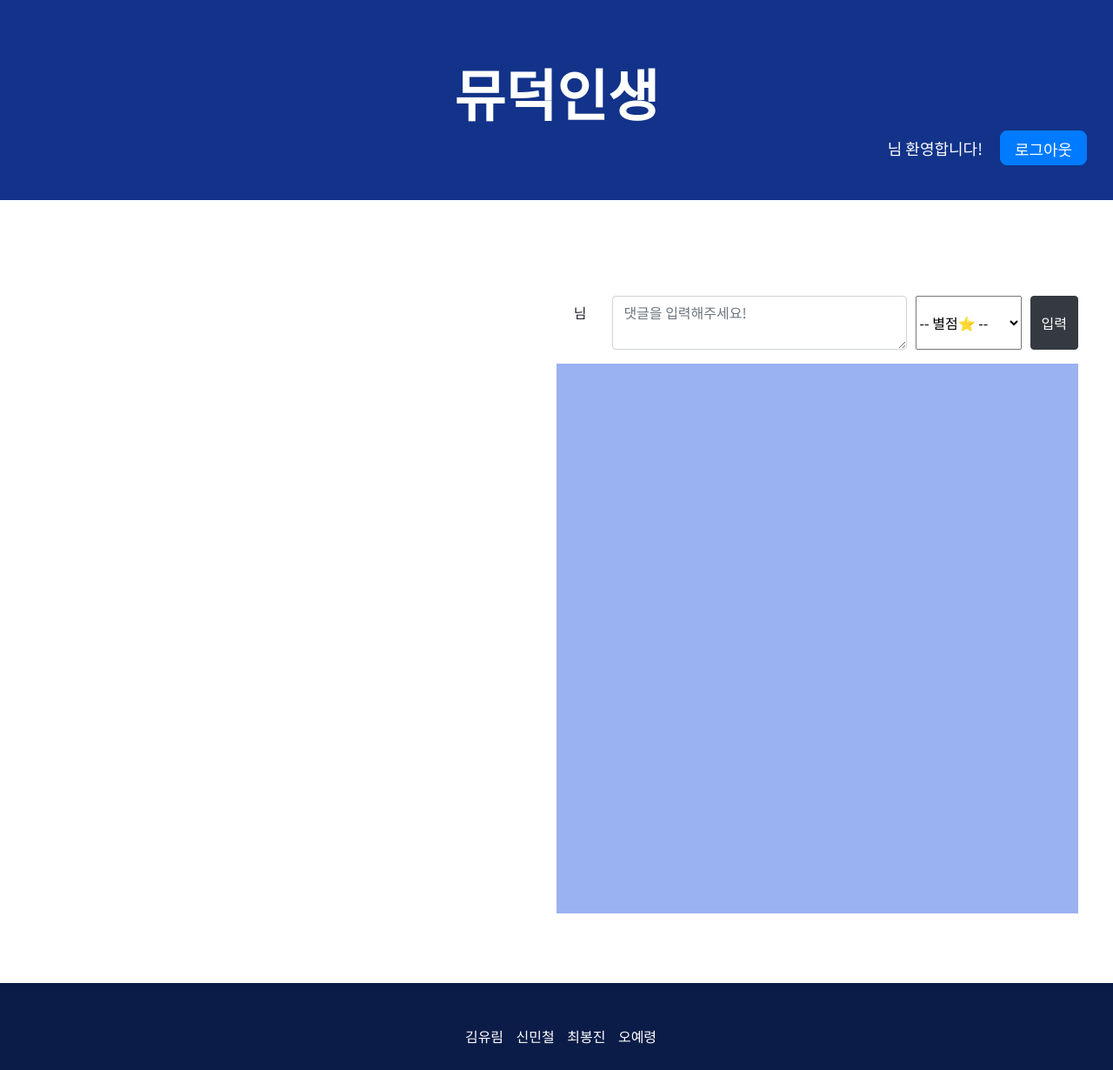
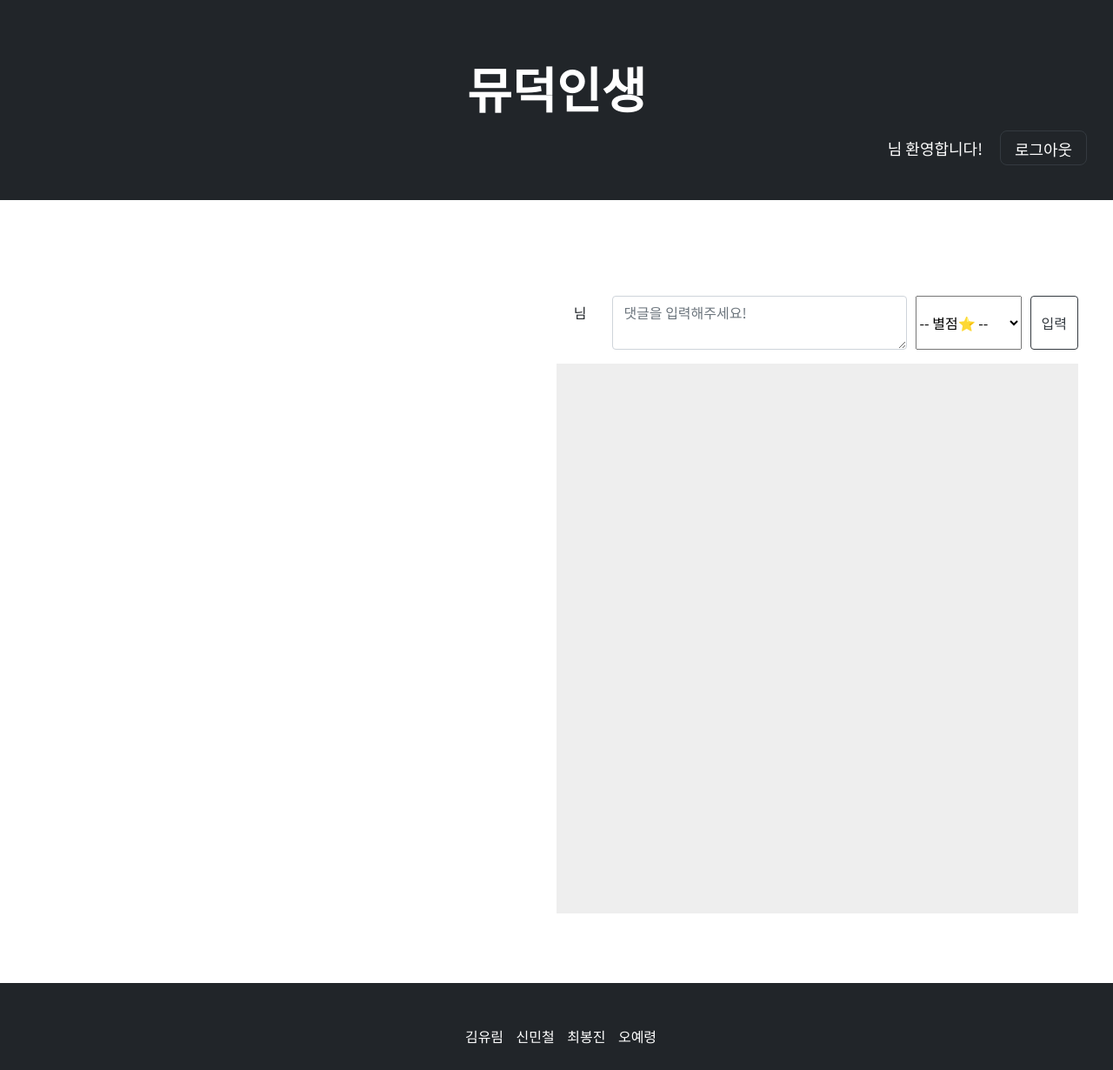
Before and after one commit to ryurim0109/6jo-miniproject, a Flask app: template templates/detail.html in a window 1280 px wide. Shown: the whole page at 87% size. Run offline with Flask 2, Linux system fonts and the light colour scheme; the template is opened without the code that fills it, so the values that code supplies are empty; some libraries are stand-ins or nearby versions.

Commit message:
디테일 페이지 수정

```diff
--- a/static/css/detail.css
+++ b/static/css/detail.css
@@ -25,7 +25,7 @@ header, section, footer{ display: block; margin:0; padding:0; }
 header#header{
     width: 100%;
     float: left;
-    background: #123389;
+    background: #212529;
     height: 230px; position: relative;
 }
 div#header_inner{
@@ -39,7 +39,7 @@ h1#logo{
     text-align: center;
     color:#fff;
     margin-top: 60px;
-    font: bold 4rem "Noto Sans KR";
+    font: bold 3.5rem "Noto Sans KR";
 }
 ul#memberInfo{
     position: absolute;
@@ -79,7 +79,7 @@ section#musicInfo{
     width: 100%;
     float:left;
     position: relative;
-    min-height: 900px;
+    height: 900px;
 }
 div#musicInfo_inner{
     width: 1200px;
@@ -139,7 +139,7 @@ div#ment_box{
     position: relative;
 }
 div#ment_list{
-    background: #9AB2F1;
+    background: #eee;
     padding: 5% 0;
     height: 632px;
     overflow:scroll;
@@ -171,7 +171,7 @@ footer#footer{
     width:100%;
     position: relative;
     height: 100px;
-    background: #0B1C48;
+     background: #212529;
     float: left;
 }
 footer#footer div{
@@ -218,6 +218,13 @@ footer#footer div a{
     h1#logo{
         margin-top: 10px;
     }
+    section#musicInfo{
+    height: 1330px;
+}
+
+    div#ment_list{
+    height: 500px;
+}
 }
 @media screen and (max-width:720px){
     body,html{
--- a/templates/detail.html
+++ b/templates/detail.html
@@ -3,7 +3,7 @@
   <head>
     <meta charset="utf-8">
     <meta name="viewport" content="width=device-width, initial-scale=1">
-    <title>뮤덕인생</title>
+    <title>뮤지컬 리스트 | 뮤덕인생</title>
     <link rel="shortcut icon" href="../static/img/favicon.png" />
     <link href="https://fonts.googleapis.com/css2?family=Noto+Sans+KR&display=swap" rel="stylesheet">
     <!-- bootstrap -->
@@ -117,7 +117,7 @@
       </h1>
       <ul id="memberInfo">
         <li><a>{{ name }}님 환영합니다!</a></li>
-        <li><button id="logout" type="button" class="btn btn-primary" onclick="logout('mytoken')"><a>로그아웃</a></button></li>
+        <li><button id="logout" type="button"  class="btn btn-outline-dark" onclick="logout('mytoken')"><a>로그아웃</a></button></li>
       </ul>
     </div>
   </header>
@@ -149,12 +149,12 @@
               <option value="4">⭐⭐⭐⭐</option>
               <option value="5">⭐⭐⭐⭐⭐</option>
             </select>
-            <button id="commentBtn" type="button" class="btn btn-dark" onclick="showComment(decodeURI(window.location.search.split('?')[1]))">입력</button>
+            <button id="commentBtn" type="button"  class="btn btn-outline-dark" onclick="showComment(decodeURI(window.location.search.split('?')[1]))">입력</button>
             {#<button id="commentBtn" type="button" class="btn btn-dark" onclick="showComment()">입력</button>#}
             {#<button id="commentBtn" type="button" class="btn btn-dark">입력</button>#}
           </div> <!--c_box-->
           <div id="ment_box" class="clearFix">
-              <div id="ment_list">
+              <div id="ment_list" class="clearFix">
                 {#<div class="mentlistli">
                   <p id="nickname" class="nickname">유림</p>
                   <p class="comment_r">재미있어요 !</p>
```
